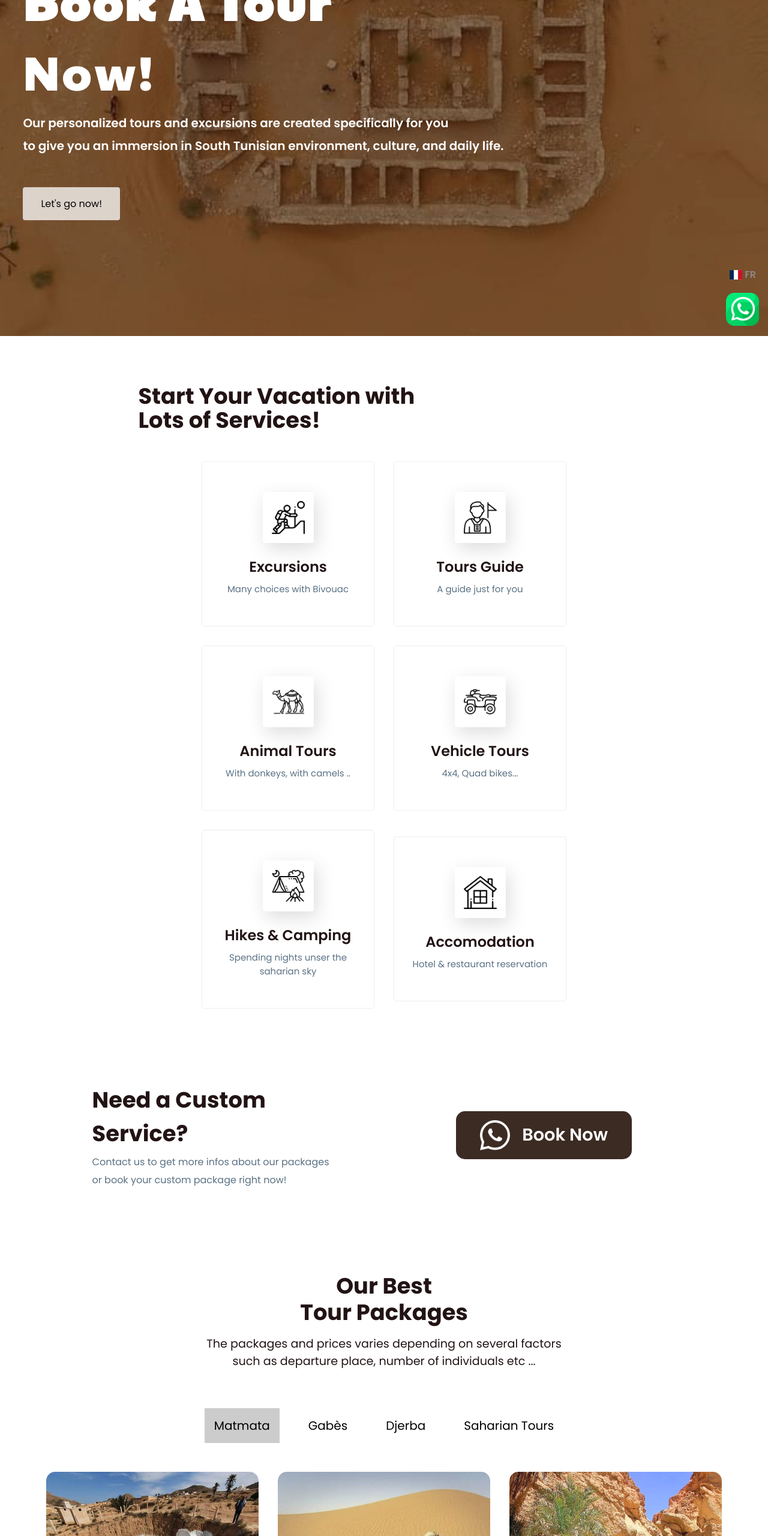
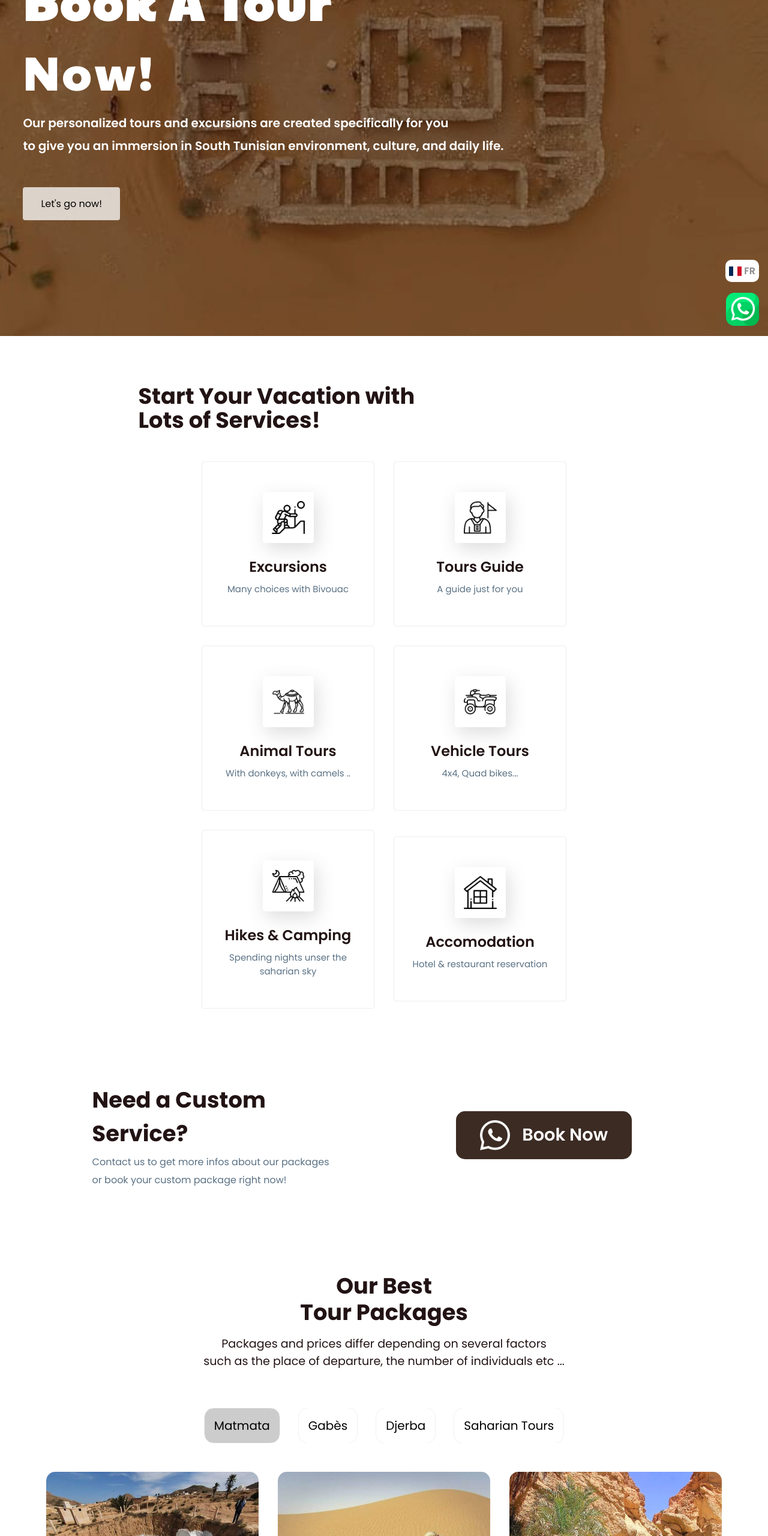
Before and after one commit to saifeddin1/tours-guide, a plain HTML site: page index.html in a window 1280 px wide. Shown: the part 240-2800 px from the top of the page at 60% size. Drawn offline with nearby package versions, Linux system fonts and the light colour scheme.

Commit message:
Minor fixes

```diff
--- a/css/style.css
+++ b/css/style.css
@@ -177,7 +177,8 @@ section.container {
 	background-color: inherit;
 	float: left;
 	border: none;
-	outline: none;
+	border-radius: 15px;
+	outline: 1px solid #f1f1f1;
 	cursor: pointer;
 	padding: 14px 16px;
 	transition: 0.3s;
@@ -210,6 +211,7 @@ section.container {
 	height: 100vh;
 	background-image: url(../img/BatchWatermark.com/start.jfif);
 	background-size: cover;
+	transition: background-image .5s ease-in-out;
 	background-position: center;
 	display: grid;
 	grid-template-columns: repeat(1, 1fr);
@@ -783,11 +785,13 @@ header.sticky {
 #contact {
 	background: #000;
 	padding: 50px 9%;
+	padding-right: 5% !important;
 }
 
 .main {
 	display: flex;
 	flex-wrap: wrap;
+	justify-content: space-between;
 }
 
 .footer {
@@ -966,6 +970,12 @@ header.sticky {
 		margin-bottom: 12px;
 	}
 
+	.list#mymap {
+		width: 100% !important;
+		margin-bottom: 12px;
+		margin-top: 1rem;
+	}
+
 	#about-me-box .row {
 		justify-content: center;
 		flex-direction: column-reverse;
@@ -1049,7 +1059,8 @@ header.sticky {
 	}
 
 	.tab button {
-		margin: 0;
+		margin-inline: 5px;
+		margin-bottom: 10px;
 	}
 
 	.newsletter form div {
@@ -1153,11 +1164,13 @@ a.open-modal:active {
 	justify-content: center;
 	align-items: center;
 	position: fixed;
-	right: 20px;
+	right: 15px;
+	padding: 6px;
+	background: #fff;
 	bottom: 90px;
 	z-index: 999;
 	cursor: pointer;
-	/* mix-blend-mode: difference; */
+	border-radius: 10px;
 }
 
 /********************************************************************** gallery */
--- a/js/script.js
+++ b/js/script.js
@@ -75,8 +75,8 @@ const translations = {
 		"cta-book": "Book Now",
 		"best-pkgs": `Our Best
 						Tour Packages`,
-		"best-text": `The packages and prices varies depending on several factors
-						such as departure place, number of individuals etc ...`,
+		"best-text": `Packages and prices differ depending on several factors
+		such as the place of departure, the number of individuals etc ...`,
 
 		"matmata-tataouine-1": `Visit Berber village and ksour of tatouine.`,
 		// "matmata-tataouine-2": `Lunch around noon`,
@@ -149,8 +149,8 @@ const translations = {
 		"cta-book": "Réserver Maintenant",
 		"best-pkgs": `Nos Meilleurs
 						Packages`,
-		"best-text": `Les forfaits et les prix varient en fonction de plusieurs facteurs
-						comme le lieu de départ, le nombre d'individus etc...`,
+		"best-text": `Les forfaits et les prix se diffèrent selon plusieurs facteurs
+		comme le lieu de départ, le nombre d'individus etc...`,
 
 		"matmata-tataouine-1": `Viste village berber et ksour de tatouine.`,
 		// "matmata-tataouine-2": `Déjeuner vers midi`,
```
Also changed, not shown: gallery.html (+1 -1 lines).
